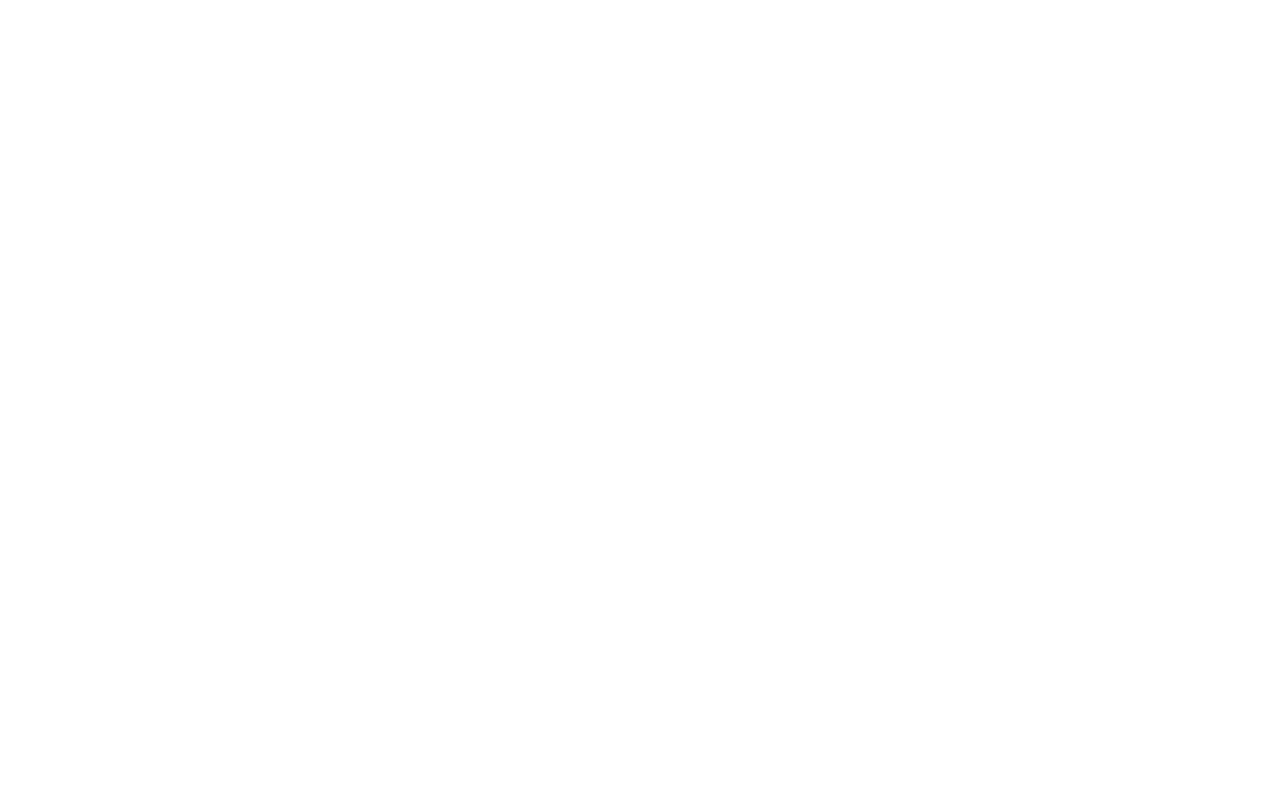
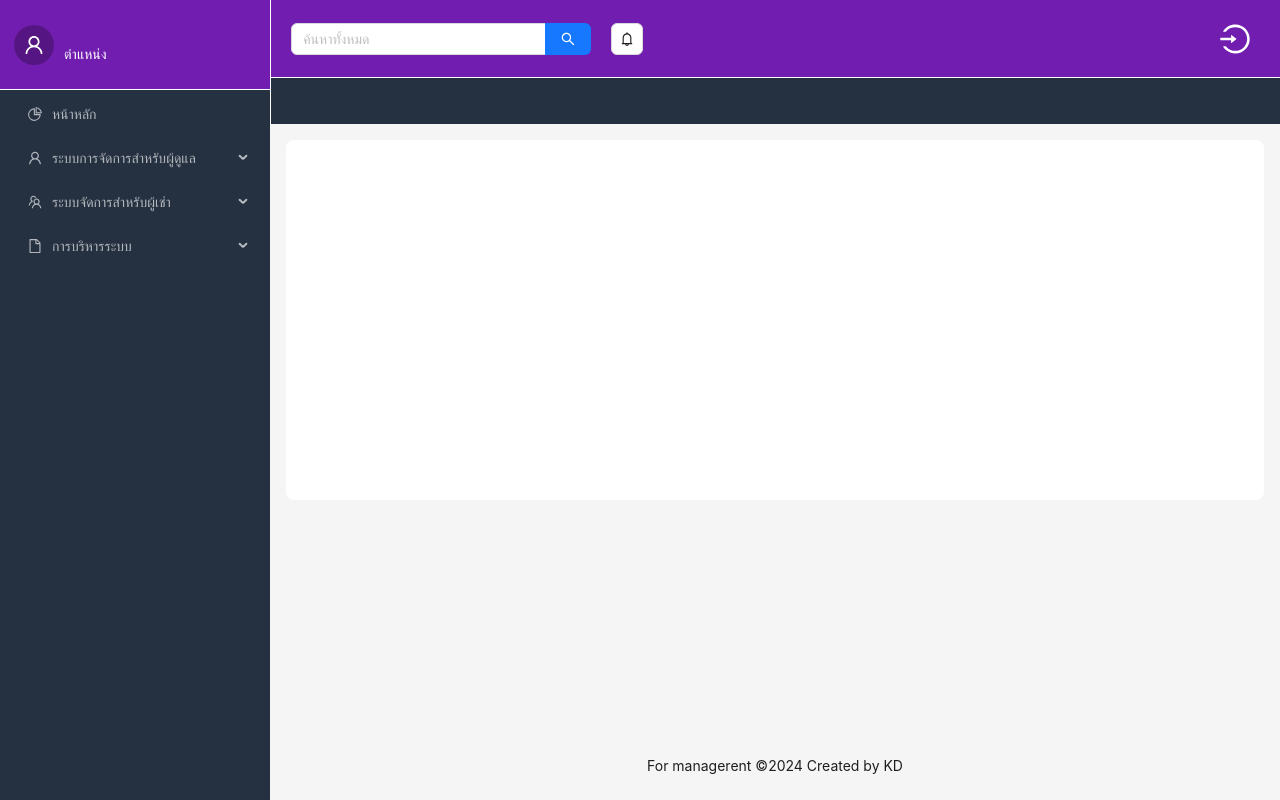
Before and after one commit to Teerapat-Kuiyawattananon/for-managerent-frontend, a React (Vite) app: page / in a window 1280 px wide. Before the commit this address had no page. Built offline with nearby package versions, Linux system fonts and the light colour scheme.

Commit message:
fix main

```diff
--- a/src/main.tsx
+++ b/src/main.tsx
@@ -44,7 +44,7 @@
       </Routes>
     </Router>
     {
-      localStorage.getItem('user') ? <Navbar /> : null
+      true ? <Navbar /> : null
     }
   </React.StrictMode>,
 )
```
